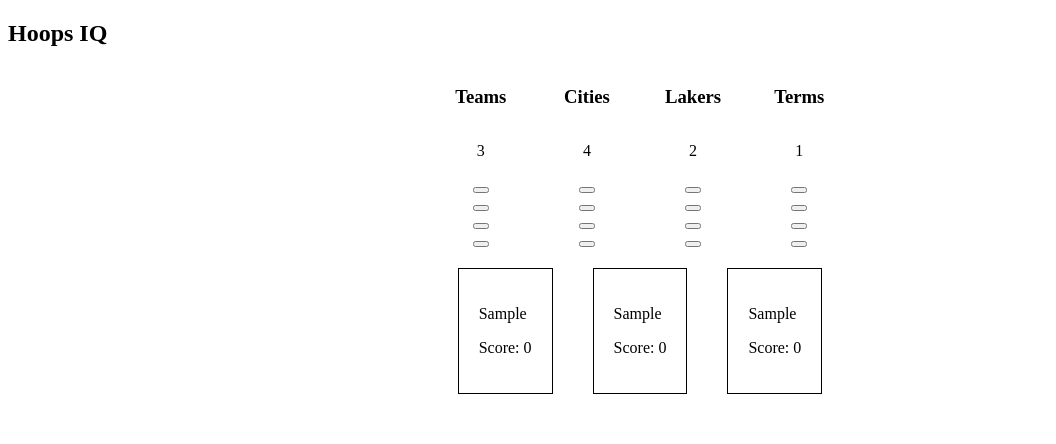
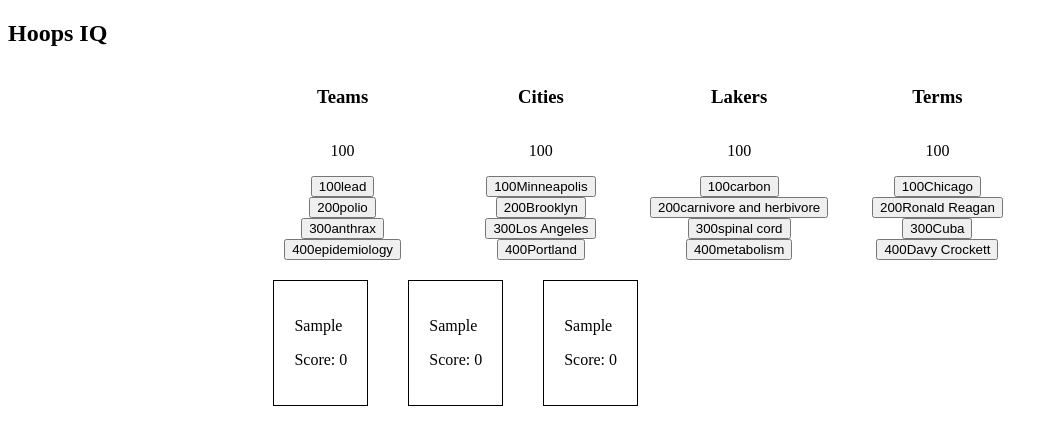
Before and after one commit to kobesparrow/hoops-IQ, a React (Create React App) app: page / in a window 1280 px wide. Both pictures are taken after typing "Sample", "Sample", "Sample" into the empty fields and a click on the button "START GAME". Shown: the top 444 px of the page, without its empty margins (0-1056 px from the left). Built offline with nearby package versions, Linux system fonts and the light colour scheme.

Commit message:
Successfully pull correct clue from store

```diff
--- a/src/Category/Category.js
+++ b/src/Category/Category.js
@@ -1,8 +1,9 @@
 import React, { Component } from 'react';
 import ClueTile from '../ClueTile/ClueTile';
 import data from '../utils/mock-data';
+import { connect } from 'react-redux';
 
-class Category extends Component {
+export class Category extends Component {
   constructor() {
     super()
 
@@ -12,28 +13,18 @@
     }
   }
 
-  // async componentDidMount() { // This is where the issue happens, because every time it mounts, it goes through this process again
-  //   await this.cluesToState()
-  // }
-
-  cluesToState = () => {
-    console.log('test cluesToState')
-    const clues = this.props.shuffle(data.clues.filter(clue => {
-      return clue.categoryId === this.props.id}));
-    this.setState({ clues })
-  }
-
   render() {
 
-    const clueOne = this.state.clues.find(clue => clue.pointValue === 100)
-    const clueTwo = this.state.clues.find(clue => clue.pointValue === 200)
-    const clueThree = this.state.clues.find(clue => clue.pointValue === 300)
-    const clueFour = this.state.clues.find(clue => clue.pointValue === 400)
+    const clueOne = this.props.clues.find(clue => clue.pointValue === 100 && clue.categoryId === this.props.id)
+    const clueTwo = this.props.clues.find(clue => clue.pointValue === 200 && clue.categoryId === this.props.id)
+    const clueThree = this.props.clues.find(clue => clue.pointValue === 300 && clue.categoryId === this.props.id)
+    const clueFour = this.props.clues.find(clue => clue.pointValue === 400 && clue.categoryId === this.props.id)
 
     return (
       <article className='category'>
         <h3>{this.props.category}</h3>
-        <p>{ this.props.id } </p>
+        <p>{ this.props.clues[0].pointValue } </p>
+        {/* <p>{this.consoleLodge(categoryOne) }</p> */}
         <ClueTile {...clueOne} {...this.props} />
         <ClueTile {...clueTwo} {...this.props} />
         <ClueTile {...clueThree} {...this.props} />
@@ -43,7 +34,8 @@
   }
 }
 
+export const mapPropsToState = (state) => ({
+  clues: state.clues
+})
 
-// mapPropsToState here, then change .find to this.props.clues <---need to use
-
-export default Category
+export default connect(mapPropsToState)(Category);
--- a/src/ClueTile/ClueTile.js
+++ b/src/ClueTile/ClueTile.js
@@ -38,7 +38,7 @@
     switch(status) {
       case 'tile':
         // return <button onClick={() => this.props.stashAnswer(this.props)}>{this.props.pointValue}</button>;
-        return <button onClick={this.showAnswer}>{this.props.pointValue}</button>;
+        return <button onClick={this.showAnswer}>{this.props.pointValue}{this.props.answer}</button>;
       case 'answer':
         return <AnswerForm {...this.props} removeButton={this.removeButton} />;
       case 'empty':
@@ -53,6 +53,7 @@
   render() {
     return (
       <article className='clue-tile'>
+
         { this.renderTile(this.state.status) }
       </article>
     )
```
